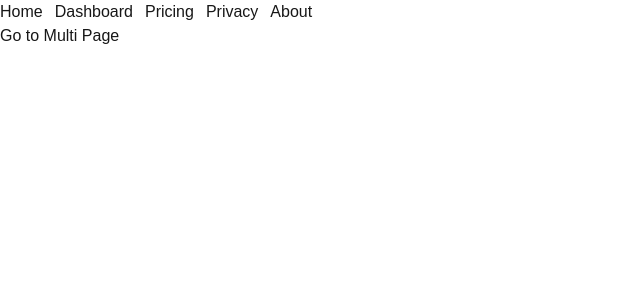
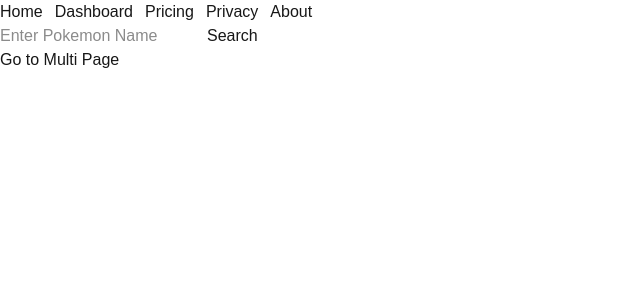
Before and after one commit to dvlpr2003/Practice-again, a Next.js app in the folder test_app/: page / in a window 1280 px wide. Shown: the top 300 px of the page, without its empty margins (0-640 px from the left). Built offline with nearby package versions, Linux system fonts and the light colour scheme.

Commit message:
form with the server actions

```diff
--- /dev/null
+++ b/test_app/Components/Searchbox.tsx
@@ -0,0 +1,17 @@
+import { SearchPokemon } from "@/app/action";
+
+const SearchBox = () => {
+  return (
+    <form action={SearchPokemon}>
+      <input
+        type="text"
+        name="pokemonName"
+        placeholder="Enter Pokemon Name"
+        required
+      />
+      <button type="submit">Search</button>
+    </form>
+  );
+};
+
+export default SearchBox;
--- /dev/null
+++ b/test_app/app/action.tsx
@@ -0,0 +1,10 @@
+"use server";
+import { redirect } from "next/navigation";
+const SearchPokemon = async (formData: FormData) => {
+  const Name = formData.get("pokemonName");
+  if (typeof Name === "string") {
+    redirect(`/pokemon/${Name.toLowerCase()}`);
+  } else return;
+};
+
+export { SearchPokemon };
--- a/test_app/app/layout.tsx
+++ b/test_app/app/layout.tsx
@@ -1,8 +1,8 @@
 import type { Metadata } from "next";
 import { Geist, Geist_Mono } from "next/font/google";
 import "./globals.css";
-
-import Navbar from "@/Components/Navbar"
+import SearchBox from "@/Components/Searchbox";
+import Navbar from "@/Components/Navbar";
 
 const geistSans = Geist({
   variable: "--font-geist-sans",
@@ -29,10 +29,9 @@ export default function RootLayout({
       <body
         className={`${geistSans.variable} ${geistMono.variable} antialiased`}
       >
-        <Navbar/>
-
+        <Navbar />
+        <SearchBox />
         {children}
-
       </body>
     </html>
   );
```
